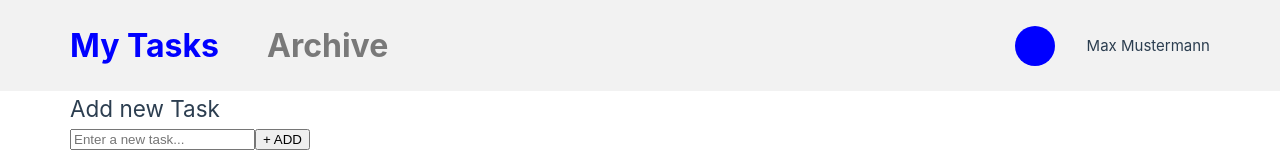
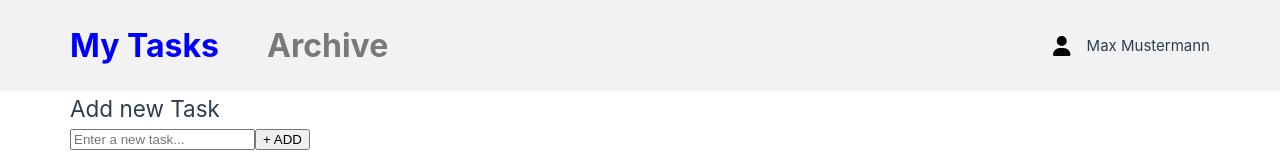
Before and after one commit to jpfuhl/vue-todo-list, a Vue app: page / in a window 1280 px wide. Shown: the top 156 px of the page. Built offline with nearby package versions, Linux system fonts and the light colour scheme; no server answers.

Commit message:
added fontawesome icon library

```diff
--- a/package.json
+++ b/package.json
@@ -11,6 +11,9 @@
     "type-check": "vue-tsc --build --force"
   },
   "dependencies": {
+    "@fortawesome/fontawesome-svg-core": "^6.5.1",
+    "@fortawesome/free-solid-svg-icons": "^6.5.1",
+    "@fortawesome/vue-fontawesome": "^3.0.6",
     "pinia": "^2.1.7",
     "vue": "^3.4.15",
     "vue-router": "^4.2.5"
--- a/src/components/Navbar.vue
+++ b/src/components/Navbar.vue
@@ -15,7 +15,7 @@
         <RouterLink class="nav-link" to="/archive">Archive</RouterLink>
       </div>
       <div class="user-container">
-        <div class="circle"></div>
+        <font-awesome-icon icon="fa-solid fa-user" class="icon" />
         <p>{{ user.name }}</p>
         <!-- <p>M. M.</p> -->
       </div>
@@ -58,14 +58,12 @@
 
 .user-container {
   display: flex;
-  gap: 2rem;
+  gap: 1rem;
   align-items: center;
 }
 
-.circle {
-  width: 40px;
-  height: 40px;
-  border-radius: 50%;
-  background-color: blue;
+.icon {
+  font-size: 1.25rem;
+  color: rgb(0, 0, 0);
 }
 </style>
--- a/src/main.ts
+++ b/src/main.ts
@@ -5,8 +5,15 @@
 import router from "./router";
 import { createPinia } from "pinia";
 
+import { FontAwesomeIcon } from "@fortawesome/vue-fontawesome";
+import { library } from "@fortawesome/fontawesome-svg-core";
+import { faUser, faClock } from "@fortawesome/free-solid-svg-icons";
+
+library.add(faUser, faClock);
+
 const app = createApp(App);
 
+app.component("font-awesome-icon", FontAwesomeIcon);
 app.use(router);
 app.use(createPinia());
 
```
Also changed, not shown: 1 other file (tests, documents, lock files or other folders).
